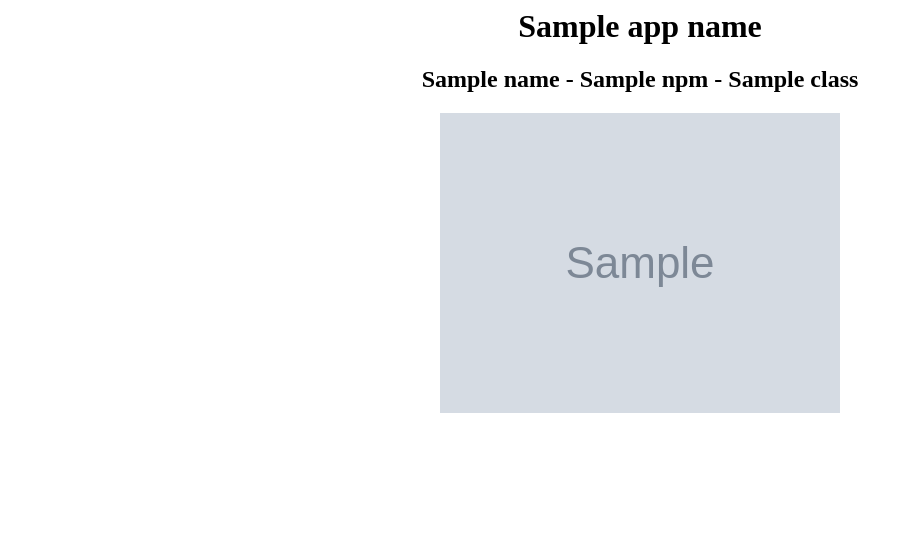
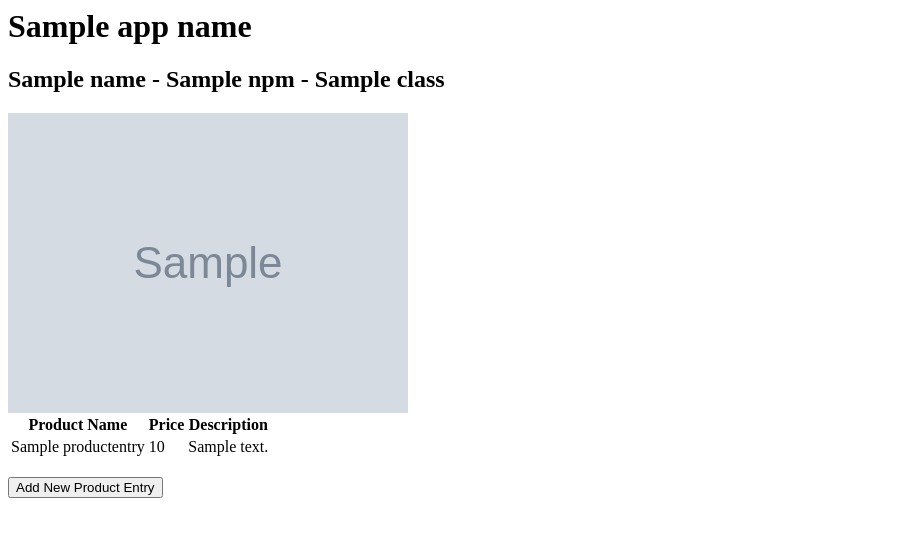
Before and after one commit to FaizAP412/tokosuper-web, a Django app: template main/templates/main.html in a window 1280 px wide. Shown: the top 537 px of the page, without its empty margins (0-913 px from the left). Run offline with Django 5.2, Linux system fonts and the light colour scheme; tables that the repository leaves empty hold one stand-in row (values such as "Sample post"); the template is opened without the code that fills it: values that come from a table or form of the project are taken from there, most other values are stand-ins (such as "Sample title", 1, 10 or a date in 2020); grey boxes marked "Sample" are stand-in pictures.

Commit message:
selesai web tugas 3

```diff
--- a/main/models.py
+++ b/main/models.py
@@ -1,6 +1,8 @@
 from django.db import models
+import uuid
 
 class ProductEntry(models.Model):
+    id = models.UUIDField(primary_key=True, default=uuid.uuid4, editable=False)
     name = models.CharField(max_length=255)
     price = models.IntegerField()
     description = models.TextField(max_length=255)
--- a/main/templates/main.html
+++ b/main/templates/main.html
@@ -4,8 +4,38 @@
     }
 </style>
 
-<div class="center">
-    <h1>{{ app_name }}</h1>
-    <h2>{{ name }} - {{ npm }} - {{class}}</h2>
-    <img src="{{ image }}" alt="Image Description">
-</div>
+{% extends 'base.html' %}
+{% block content %}
+<h1>{{ app_name }}</h1>
+
+<h2>{{ name }} - {{ npm }} - {{class}}</h2>
+
+<img src="{{ image }}" alt="Image Description">
+
+{% if not product_entries %}
+<p>Belum ada data product pada toko super.</p>
+
+{% else %}
+<table>
+  <tr>
+    <th>Product Name</th>
+    <th>Price</th>
+    <th>Description</th>
+  </tr>
+
+  {% for product_entry in product_entries %}
+  <tr>
+    <td>{{product_entry.name}}</td>
+    <td>{{product_entry.price}}</td>
+    <td>{{product_entry.description}}</td>
+  </tr>
+  {% endfor %}
+</table>
+{% endif %}
+
+<br />
+
+<a href="{% url 'main:create_product_entry' %}">
+  <button>Add New Product Entry</button>
+</a>
+{% endblock content %}
--- a/main/urls.py
+++ b/main/urls.py
@@ -1,8 +1,13 @@
 from django.urls import path
-from main.views import show_main
+from main.views import show_main, create_product_entry, show_xml, show_json, show_xml_by_id, show_json_by_id
 
 app_name = 'main'
 
 urlpatterns = [
     path('', show_main, name='show_main'),
+    path('create-product-entry', create_product_entry, name='create_product_entry'),
+    path('xml/', show_xml, name='show_xml'),
+    path('json/', show_json, name='show_json'),
+    path('xml/<str:id>', show_xml_by_id, name='show_xml_by_id'),
+    path('json/<str:id>', show_json_by_id, name='show_json_by_id'),
 ]
--- /dev/null
+++ b/templates/base.html
@@ -0,0 +1,13 @@
+{% load static %}
+<!DOCTYPE html>
+<html lang="en">
+  <head>
+    <meta charset="UTF-8" />
+    <meta name="viewport" content="width=device-width, initial-scale=1.0" />
+    {% block meta %} {% endblock meta %}
+  </head>
+
+  <body>
+    {% block content %} {% endblock content %}
+  </body>
+</html>
--- a/tokosuper/settings.py
+++ b/tokosuper/settings.py
@@ -55,7 +55,7 @@ ROOT_URLCONF = 'tokosuper.urls'
 TEMPLATES = [
     {
         'BACKEND': 'django.template.backends.django.DjangoTemplates',
-        'DIRS': [],
+        'DIRS': [BASE_DIR / 'templates'],
         'APP_DIRS': True,
         'OPTIONS': {
             'context_processors': [
```
Also changed, not shown: main/forms.py (added, +7 -0 lines), main/templates/create_product_entry.html (added, +18 -0 lines), main/views.py (+37 -7 lines), README.md, main/migrations/0003_alter_productentry_id.py (added).
